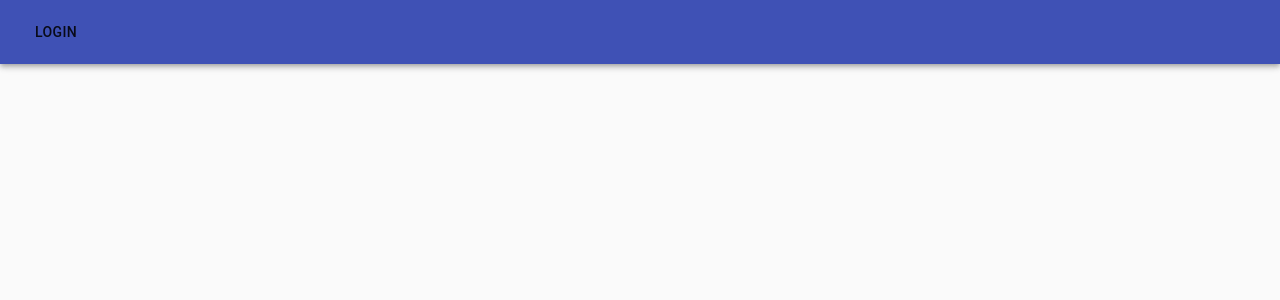
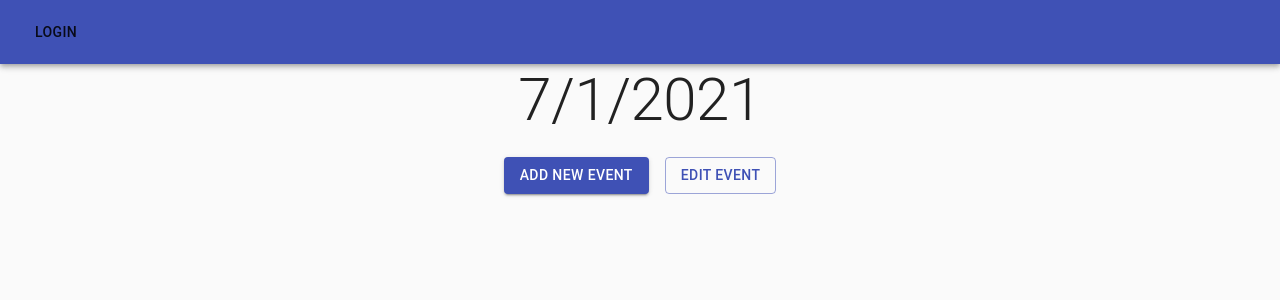
Before and after one commit to seyzho/project-3, a React (Create React App) app in the folder week-calendar/: page / in a window 1280 px wide. Shown: the top 300 px of the page. Built offline with nearby package versions, Linux system fonts and the light colour scheme.

Commit message:
add date and buttons

```diff
--- a/week-calendar/src/App.js
+++ b/week-calendar/src/App.js
@@ -1,10 +1,11 @@
 import React from 'react';
 import AppBar from '@material-ui/core/AppBar';
 import { Button } from '@material-ui/core';
+import Container from '@material-ui/core/Container';
 import CssBaseline from '@material-ui/core/CssBaseline';
+import Grid from '@material-ui/core/Grid';
 import Toolbar from '@material-ui/core/Toolbar';
-
-
+import Typography from '@material-ui/core/Typography';
 
 function App() {
   return (
@@ -15,6 +16,29 @@
           <Button>Login</Button>
         </Toolbar>
       </AppBar>
+      <main>
+      <div>
+          <Container maxWidth="sm">
+            <Typography component="h1" variant="h2" align="center" color="textPrimary" gutterBottom>
+              7/1/2021
+            </Typography>
+            <div>
+              <Grid container spacing={2} justify="center">
+                <Grid item>
+                  <Button variant="contained" color="primary">
+                    Add New Event
+                  </Button>
+                </Grid>
+                <Grid item>
+                  <Button variant="outlined" color="primary">
+                    Edit Event
+                  </Button>
+                </Grid>
+              </Grid>
+            </div>
+          </Container>
+        </div>
+      </main>
     </React.Fragment>
   );
 }
```
